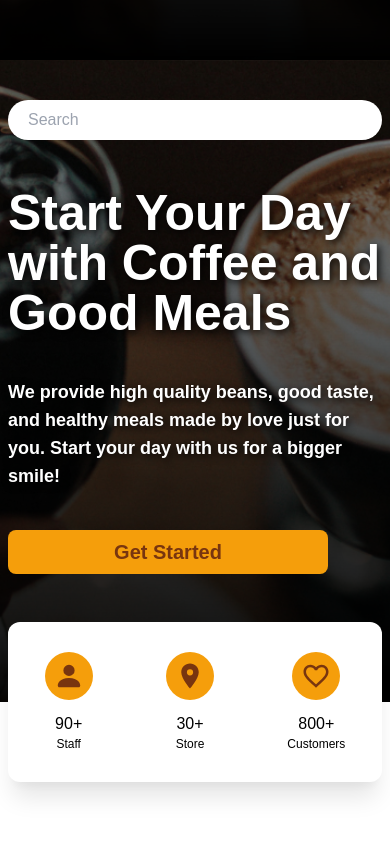
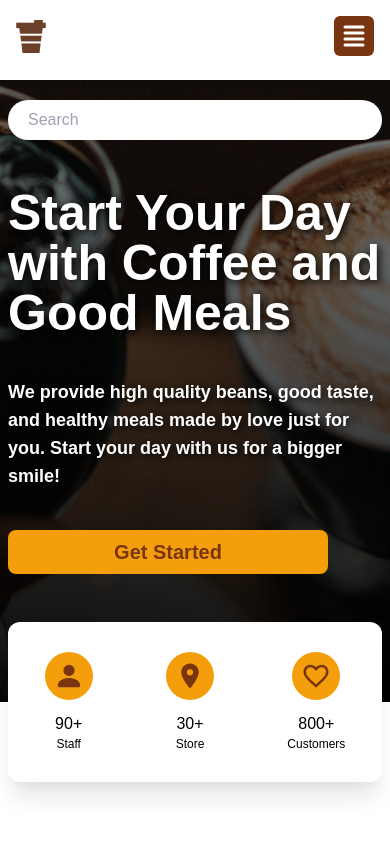
Before and after one commit to ekaadwar/react-frontend-beginner, a React (Create React App) app: page / in a window 390 px wide. Shown: the top 844 px of the page. Built offline with nearby package versions, Linux system fonts and the light colour scheme.

Commit message:
mencoba membuat pengondisian untuk navbar agar tidak tampil di auth page, namun masih terkendala dalam penggunaan props pada react router

```diff
--- a/src/App.js
+++ b/src/App.js
@@ -11,11 +11,15 @@ import Logo from "./img/logo/coffee.png";
 class App extends React.Component {
   state = { isAuth: 0 };
 
+  changeAuth = (data) => {
+    this.setState({ isAuth: data.isAuth });
+  };
+
   render() {
     return (
       <Router>
-        {/* <Navbar image={Logo} /> */}
-        <Routes />
+        {this.state.isAuth === 0 && <Navbar image={Logo} />}
+        <Routes change={this.changeAuth} />
         <Footer image={Logo} />
       </Router>
     );
--- a/src/components/pages/Login.js
+++ b/src/components/pages/Login.js
@@ -8,6 +8,10 @@ class Login extends React.Component {
   submitData = (event) => {
     event.preventDefault();
   };
+
+  // componentDidMount() {
+  //   const isAuth = 1;
+  // }
 
   render() {
     return (
--- a/src/components/sections/Navbar.js
+++ b/src/components/sections/Navbar.js
@@ -1,10 +1,6 @@
 import React from "react";
 import { Link } from "react-router-dom";
 
-// import logo from "../../assets/ekaCoffee.png";
-// import gajeel from "../../assets/gajeel.jpg";
-
-// import { FaBeer } from "react-icons/fa";
 import { HiViewList } from "react-icons/hi";
 
 class Navbar extends React.Component {
@@ -24,10 +20,7 @@ class Navbar extends React.Component {
               </h3>
             </Link>
 
-            <button
-              // onClick={this.myFunction}
-              className="flex lg:hidden justify-center items-center w-10 h-10 bg-yellow-900 hover:bg-yellow-800 rounded-md"
-            >
+            <button className="flex lg:hidden justify-center items-center w-10 h-10 bg-yellow-900 hover:bg-yellow-800 rounded-md">
               <HiViewList size={30} color="#fff" />
             </button>
 
--- a/src/components/sections/Routes.js
+++ b/src/components/sections/Routes.js
@@ -11,7 +11,18 @@ import Profile from "../pages/Profile";
 import ProductDetail from "../pages/ProductDetail";
 import ForgotPassword from "../pages/ForgotPassword";
 
-function Routes() {
+class Routes extends React.Component {
+  data = {
+    isAuth: 0,
+  };
+
+  componentDidMount() {
+    const parameter = this.data.isAuth;
+
+    this.props.change(this.data);
+  }
+
+  render() {
     return (
       <Switch>
         <Route path="/" exact component={Home} />
@@ -26,5 +37,6 @@ function Routes() {
       </Switch>
     );
   }
+}
 
 export default Routes;
```
Lines whose indentation alone changed are shown as unchanged.
